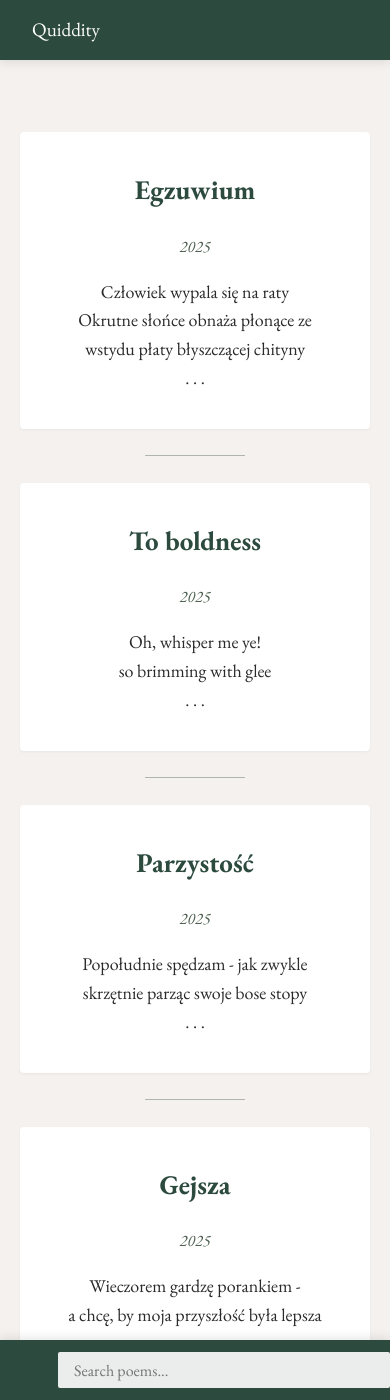
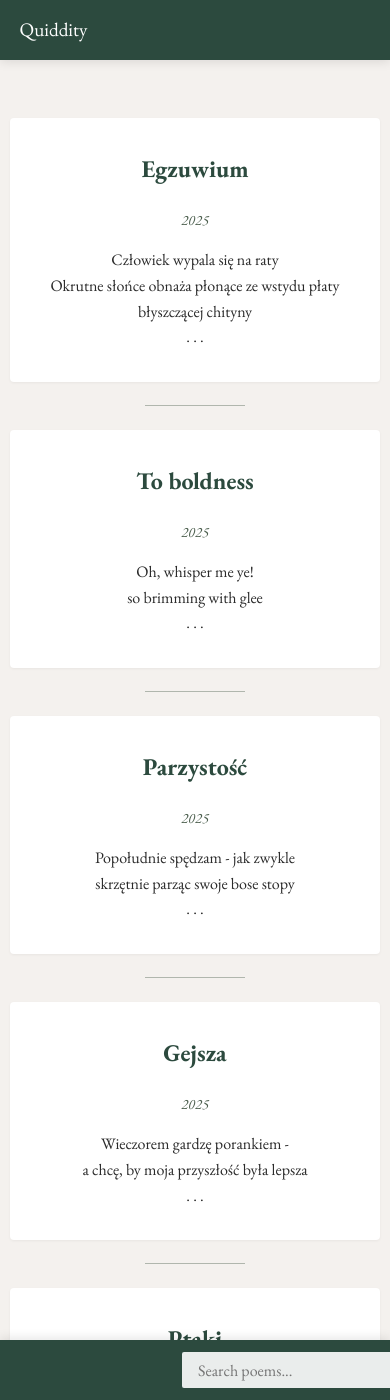
Before and after one commit to arcustangens/quiddity, a Jekyll site: the page built from index.markdown, in a window 390 px wide and 1400 px high. Built offline with Jekyll 4.4.1, drawn with Linux system fonts in a browser that asks for light colours.

Commit message:
media queries for mobile support

```diff
--- a/_layouts/default.html
+++ b/_layouts/default.html
@@ -70,6 +70,43 @@
         font-size: 16px;
         font-family: var(--font-main);
       }
+
+      /* Mobile responsive styles */
+      @media (max-width: 768px) {
+        #main_content {
+          padding: 15px;
+          font-size: 16px;
+        }
+
+        .search-container {
+          width: 250px !important;
+        }
+
+        .nav-banner-content {
+          padding: 0 1em !important;
+          max-width: 95% !important;
+        }
+
+        .search-banner-content {
+          padding: 0 1em !important;
+        }
+      }
+
+      @media (max-width: 480px) {
+        .search-container {
+          width: 200px !important;
+        }
+
+        .nav-banner-content {
+          padding: 0 0.5em !important;
+          max-width: 98% !important;
+        }
+
+        #main_content {
+          padding: 10px;
+          font-size: 16px;
+        }
+      }
     </style>
   </head>
   <body>
```
Also changed, not shown: _layouts/post.html (+37 -0 lines).
